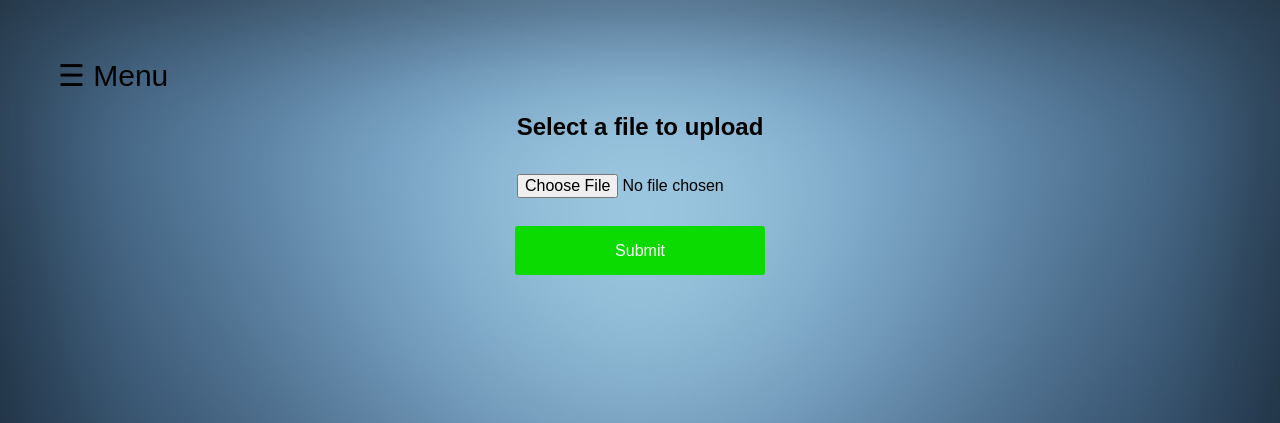
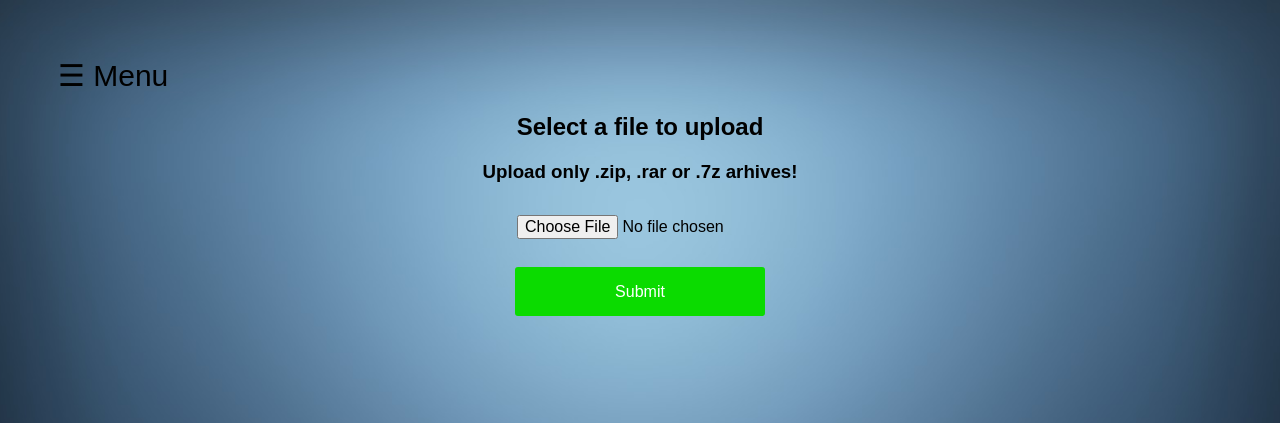
Before and after one commit to laurciucanu/licenta, a Flask app: page /upload in a window 1280 px wide. Shown: the top 423 px of the page. Run offline with Flask 2, Linux system fonts and the light colour scheme; some libraries are stand-ins or nearby versions.

Commit message:
update Upload page

```diff
--- a/licenta/app.py
+++ b/licenta/app.py
@@ -167,14 +167,11 @@ def grade():
 @app.route("/view_laboratories")
 def view_laboratories():
     query = db.session.execute("SELECT title,content FROM laborator;")
-
     return render_template("view_laboratories.html", laborator=query)
 
 
-ALLOWED_EXTENSIONS = set(['zip', 'rar', '7z'])
-
-
 def allowed_file(filename):
+    ALLOWED_EXTENSIONS = set(['zip', 'rar', '7z'])
     return '.' in filename and filename.rsplit('.', 1)[1].lower() in ALLOWED_EXTENSIONS
 
 
--- a/licenta/templates/upload.html
+++ b/licenta/templates/upload.html
@@ -18,6 +18,7 @@
 <span style="font-size:30px;cursor:pointer; color: black" onclick="openNav()">&#9776; Menu</span>
 <body class="body_profesor">
 <h2><center>Select a file to upload</center></h2>
+<h3><center>Upload only .zip, .rar or .7z arhives!</center></h3>
 <p>
 	{% with messages = get_flashed_messages() %}
 	  {% if messages %}
```
